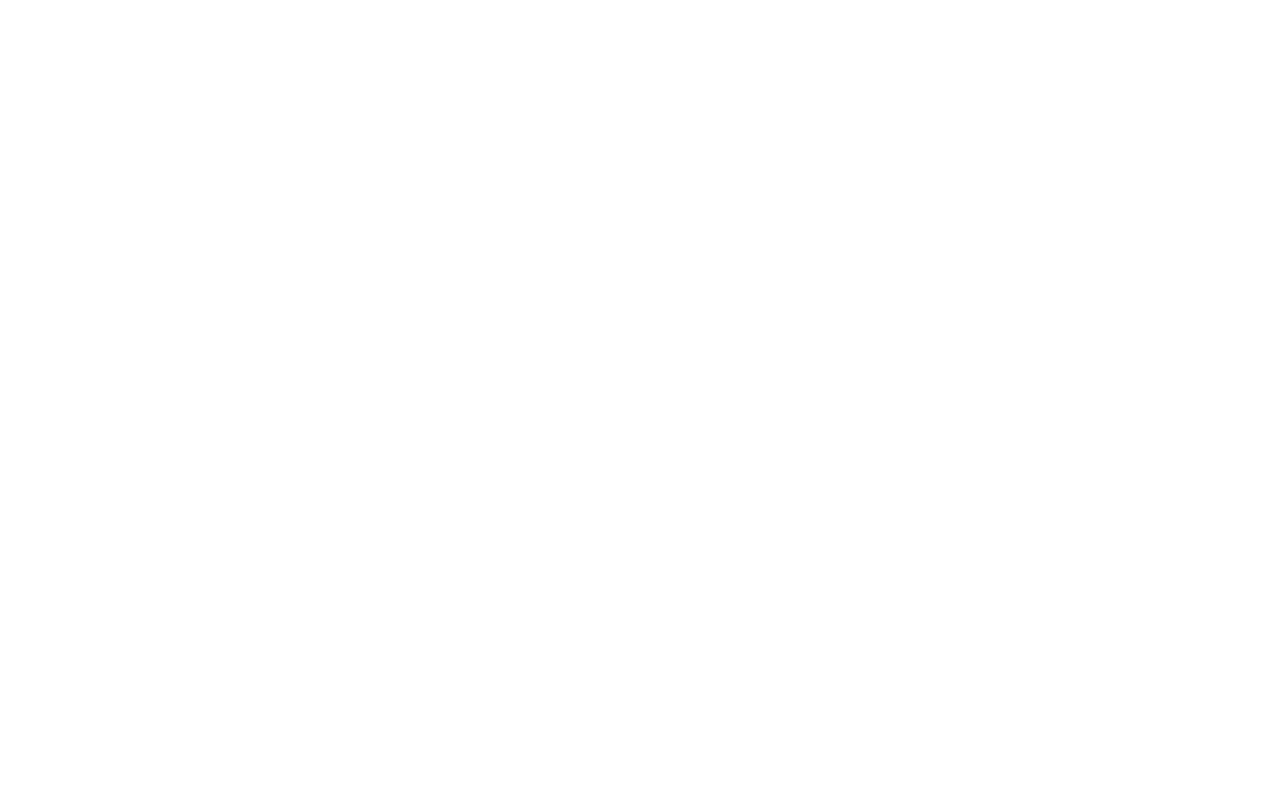
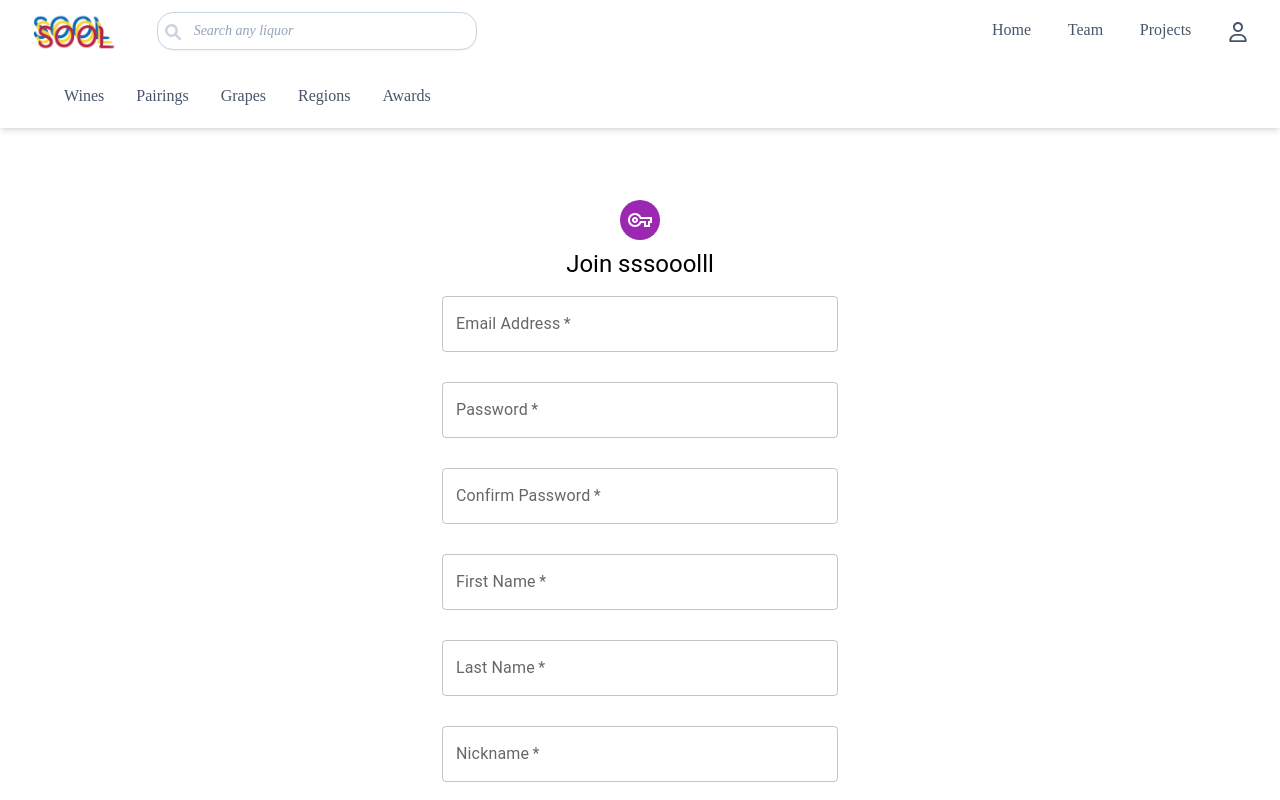
Before and after one commit to kyowoii23/soolsoolsool-frontend, a React (Create React App) app: page /signup in a window 1280 px wide. Before the commit this address had no page. Shown: the top 800 px of the page. Built offline with nearby package versions, Linux system fonts and the light colour scheme.

Commit message:
[ui] create signup page layout

```diff
--- a/src/App.js
+++ b/src/App.js
@@ -2,6 +2,7 @@
 import { BrowserRouter as Router, Route, Routes} from 'react-router-dom';
 import MainPage from './pages/MainPage';
 import LoginPage from './pages/LoginPage';
+import SignUpPage from './pages/SignUpPage';
 
 
 function App() {
@@ -10,6 +11,7 @@
       <Routes>
         <Route exact path='/' element={<MainPage />} />
         <Route path='/login' element={<LoginPage/>} />
+        <Route path='/signup' element={<SignUpPage/>} />
       </Routes>
     </Router>
   );
--- /dev/null
+++ b/src/pages/SignUpPage.jsx
@@ -0,0 +1,105 @@
+import React from "react";
+import MyFormHelperText from "../components/Login/MyFormHelperText";
+import Header from "../components/Header/Header";
+import Footer from "../components/Footer/Footer";
+
+import TextField from "@mui/material/TextField";
+import FormControlLabel from "@mui/material/FormControlLabel";
+import CheckBox from "@mui/material/Checkbox";
+import Button from "@mui/material/Button";
+import Typography from "@mui/material/Typography";
+import VpnKeyOutlinedIcon from "@mui/icons-material/VpnKeyOutlined";
+import Avatar from "@mui/material/Avatar";
+import Box from "@mui/material/Box";
+import Container from "@mui/material/Container";
+
+function SignUpPage() {
+  return (
+    <>
+      <Header />
+      <Container component="main" maxWidth="xs" sx={{marginBottom: 18}}>
+        <Box
+          sx={{
+            marginTop: 8,
+            display: "flex",
+            flexDirection: "column",
+            alignItems: "center",
+          }}
+        >
+          <Avatar sx={{ m: 1, bgcolor: "secondary.main" }}>
+            <VpnKeyOutlinedIcon />
+          </Avatar>
+          <Typography component="h1" variant="h5">
+            Join sssooolll
+          </Typography>
+          <TextField
+            name="email"
+            label="Email Address"
+            helperText={<MyFormHelperText name="email" />}
+            autoComplete="email"
+            margin="normal"
+            required
+            fullWidth
+          />
+          <TextField
+            type="password"
+            name="password"
+            label="Password"
+            helperText={<MyFormHelperText name="password" />}
+            margin="normal"
+            autoComplete="current-password"
+            required
+            fullWidth
+          />
+          <TextField
+            type="password"
+            name="check_password"
+            label="Confirm Password"
+            helperText={<MyFormHelperText name="password to confirm" />}
+            margin="normal"
+            autoComplete="current-password"
+            required
+            fullWidth
+          />
+          <TextField
+            name="firstname"
+            label="First Name"
+            helperText={<MyFormHelperText name="first name" />}
+            margin="normal"
+            autoComplete="off"
+            required
+            fullWidth
+          />
+          <TextField
+            name="lastname"
+            label="Last Name"
+            helperText={<MyFormHelperText name="last name" />}
+            margin="normal"
+            autoComplete="off"
+            required
+            fullWidth
+          />
+          <TextField
+            name="nickname"
+            label="Nickname"
+            helperText={<MyFormHelperText name="nickname" />}
+            margin="normal"
+            autoComplete="off"
+            required
+            fullWidth
+          />
+          <FormControlLabel
+            control={<CheckBox value="remember" color="primary" />}
+            label="I accept Terms of Use and Privacy Policy."
+          />
+          <Button type="submit" fullWidth variant="contained" sx={{ mt: 3 }}>
+            Join us
+          </Button>
+        </Box>
+      </Container>
+      <Footer />
+    </>
+  );
+}
+
+export default SignUpPage;
```
